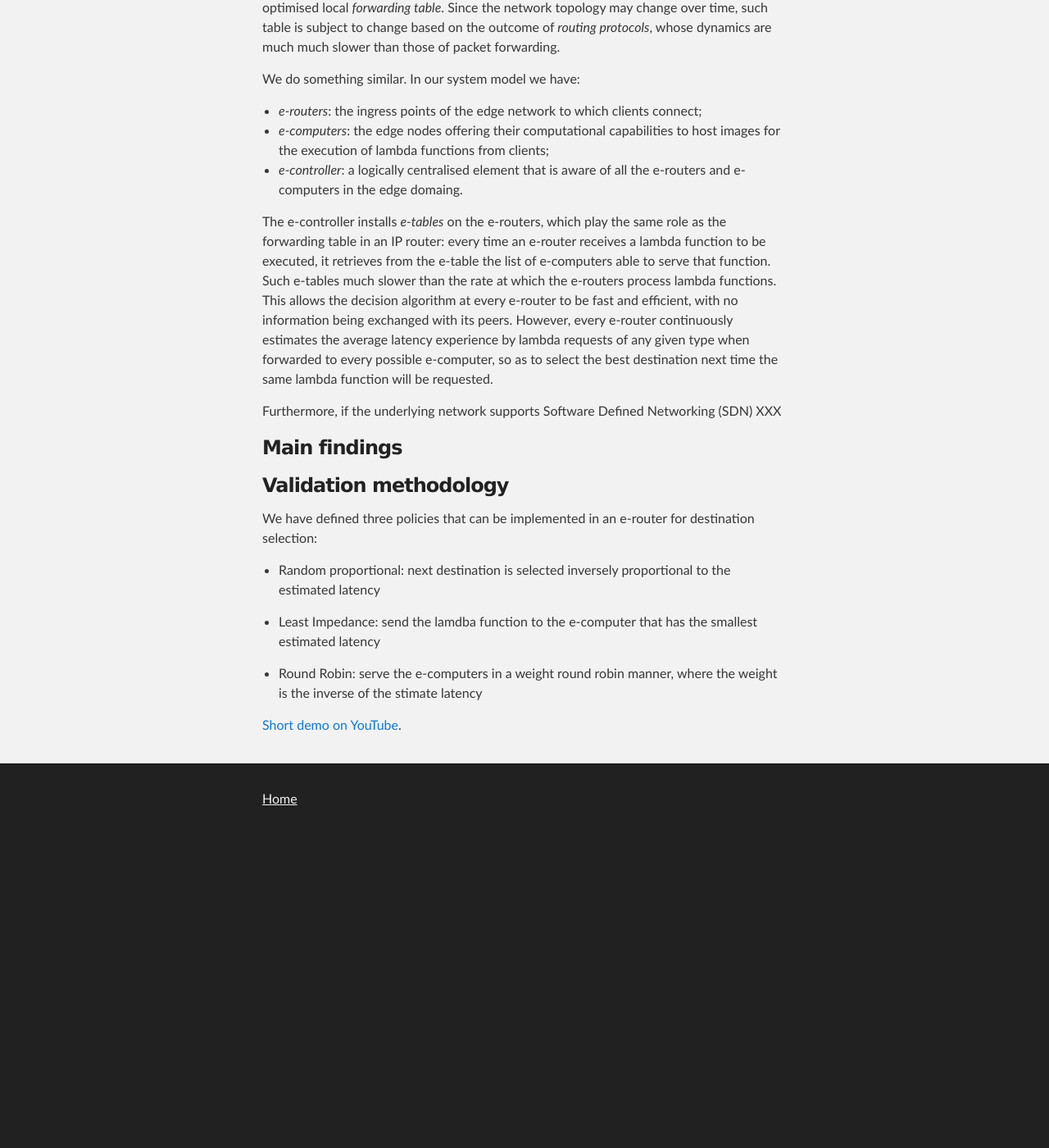
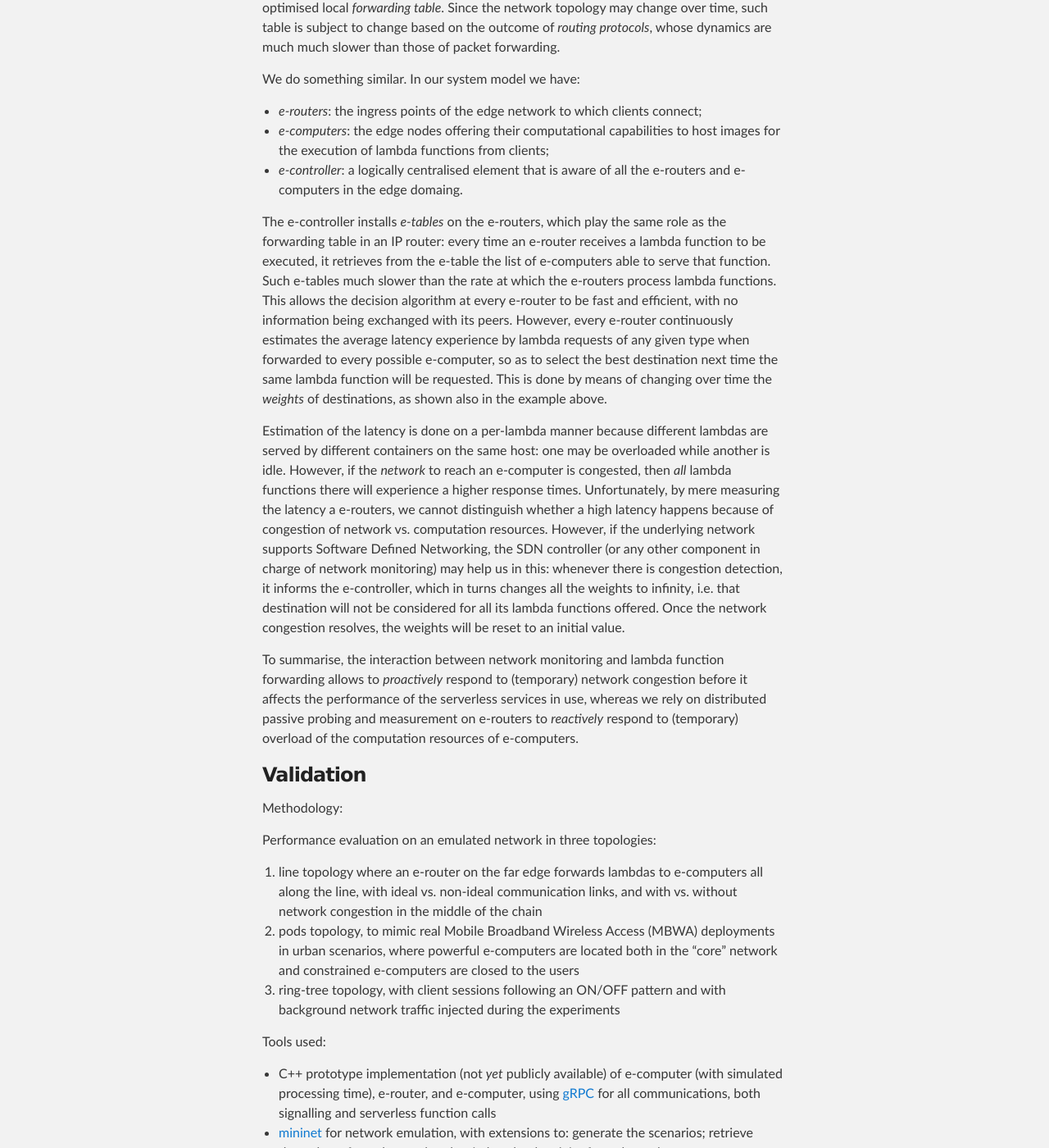
Before and after one commit to ccicconetti/ccicconetti.github.io, a Jekyll site: the page built from cloudcom2018.md, in a window 1280 px wide and 1400 px high, scrolled down 1597 px. Shown: the whole window at 82% size. Built offline with Jekyll 4.4.1, drawn with Linux system fonts in a browser that asks for light colours; before the commit the page ends 2618 px from its top, so only the background shows below that; some of the changed text lies outside the part shown.

Commit message:
Add CloudComi'2018 paper short description

```diff
--- a/cloudcom2018.md
+++ b/cloudcom2018.md
@@ -28,8 +28,8 @@ Serverless platforms are typically deployed in data centres, which means that:
 
 Unfortunately, in an edge network both such assumptions fail miserably:
 
-1. communication between edge nodes may happen through (wireless) access network technologies, which have limited bandwidth and, may incur significant transfer delays
-2. since the edge devices are not (anywhere) as powerful as the application servers in a data centre and there is a (potentially) high communication overhead for synchronisation, scaling the virtual machines/containers required for the execution of lambda functions is complex and expensive
+1. communication between edge nodes may happen through (wireless) access network technologies, which have limited bandwidth and may incur significant transfer delays;
+2. since the edge devices are not (anywhere) as powerful as the application servers in a data centre and there is a (potentially) high communication overhead for synchronisation, scaling the virtual machines/containers required for the execution of lambda functions is complex and expensive.
 
 **The scientific challenge is: realising a lightweight dispatch of lambda function requests in a network made of devices with limited computational capabilities and connectivity.**
 
@@ -51,19 +51,49 @@ The e-controller installs _e-tables_ on the e-routers, which play the same role
 Such e-tables much slower than the rate at which the e-routers process lambda functions.
 This allows the decision algorithm at every e-router to be fast and efficient, with no information being exchanged with its peers.
 However, every e-router continuously estimates the average latency experience by lambda requests of any given type when forwarded to every possible e-computer, so as to select the best destination next time the same lambda function will be requested.
+This is done by means of changing over time the _weights_ of destinations, as shown also in the example above.
 
-Furthermore, if the underlying network supports Software Defined Networking (SDN)  XXX
+Estimation of the latency is done on a per-lambda manner because different lambdas are served by different containers on the same host: one may be overloaded while another is idle.
+However, if the _network_ to reach an e-computer is congested, then _all_ lambda functions there will experience a higher response times.
+Unfortunately, by mere measuring the latency a e-routers, we cannot distinguish whether a high latency happens because of congestion of network vs. computation resources.
+However, if the underlying network supports Software Defined Networking, the SDN controller (or any other component in charge of network monitoring) may help us in this: whenever there is congestion detection, it informs the e-controller, which in turns changes all the weights to infinity, i.e. that destination will not be considered for all its lambda functions offered.
+Once the network congestion resolves, the weights will be reset to an initial value.
 
-### Main findings
+To summarise, the interaction between network monitoring and lambda function forwarding allows to _proactively_ respond to (temporary) network congestion before it affects the performance of the serverless services in use, whereas we rely on distributed passive probing and measurement on e-routers to _reactively_ respond to (temporary) overload of the computation resources of e-computers.
 
-### Validation methodology
+### Validation
 
-We have defined three policies that can be implemented in an e-router for destination selection:
+Methodology:
 
-- Random proportional: next destination is selected inversely proportional to the estimated latency
+Performance evaluation on an emulated network in three topologies:
 
-- Least Impedance: send the lamdba function to the e-computer that has the smallest estimated latency
+1. line topology where an e-router on the far edge forwards lambdas to e-computers all along the line, with ideal vs. non-ideal communication links, and with vs. without network congestion in the middle of the chain
+2. pods topology, to mimic real Mobile Broadband Wireless Access (MBWA) deployments in urban scenarios, where powerful e-computers are located both in the "core" network and constrained e-computers are closed to the users
+3. ring-tree topology, with client sessions following an ON/OFF pattern and with background network traffic injected during the experiments
 
-- Round Robin: serve the e-computers in a weight round robin manner, where the weight is the inverse of the stimate latency
+Tools used:
 
-[Short demo on YouTube](https://www.youtube.com/watch?v=pHryny2P864&t=).
+- C++ prototype implementation (not _yet_ publicly available) of e-computer (with simulated processing time), e-router, and e-computer, using [gRPC](https://grpc.io/) for all communications, both signalling and serverless function calls
+- [mininet](http://mininet.org/) for network emulation, with extensions to: generate the scenarios; retrieve throughput from the emulated switches; load activity from the real traces; compute shortest paths and install static flow tables in switches
+
+[Short demo on YouTube](https://www.youtube.com/watch?v=pHryny2P864&t=), also showing how a real e-computer (with face/eyes detection) can be reached within the emulated mininet environment from an external serverless client.
+
+We have implemented three policies in the e-router for destination selection, all tested in emulation experiments:
+
+- _Random proportional_: next destination is selected inversely proportional to the estimated latency
+- _Least impedance_: send the lamdba function to the e-computer that has the smallest estimated latency
+- _Round robin_: serve the e-computers in a weight round robin manner, where the weight is the inverse of the stimate latency
+
+Main findings:
+
+The proposed solution is able to react very well to both fast changing computational load conditions and to temporary network congestion events.
+Among the destination selection algoriths, _round robin_ achieved best performance.
+
+### Future research directions
+
+- Improving scalability of e-routers: the number of entries in the e-tables grow linearly with the number of virtual machines/containers offering lambdas in the whole edge computing domain
+- Study on processing time overhead in e-routers, especially on low-power devices, e.g., RPi3
+- Integration with existing standards, e.g. [ETSI MEC](https://www.etsi.org/technologies/multi-access-edge-computing)
+- Integration with existing serverless frameworks, e.g. [Apache OpenWhisk](https://openwhisk.apache.org/)
+- Field testing, esp. with small devices
+- Definition of architecture and protocols for realising full in-network processing, [Golem](https://golem.network/)-style
```
